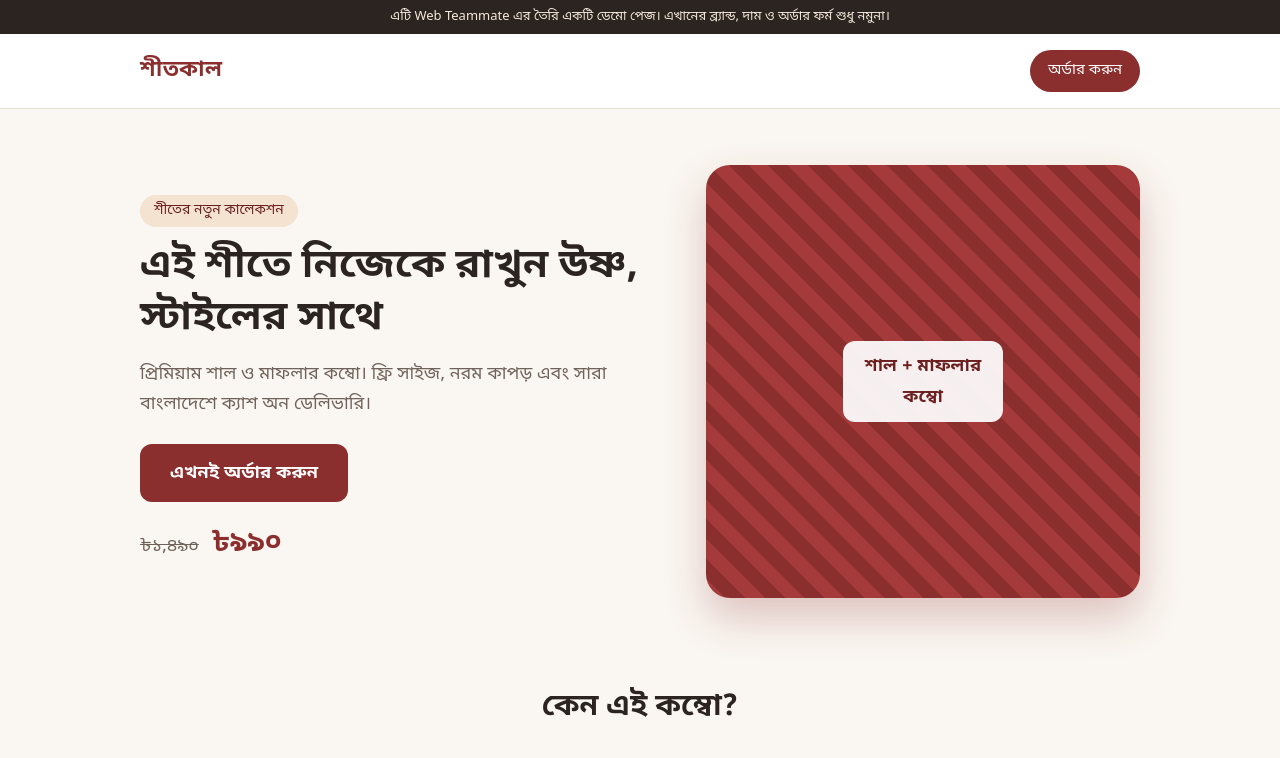
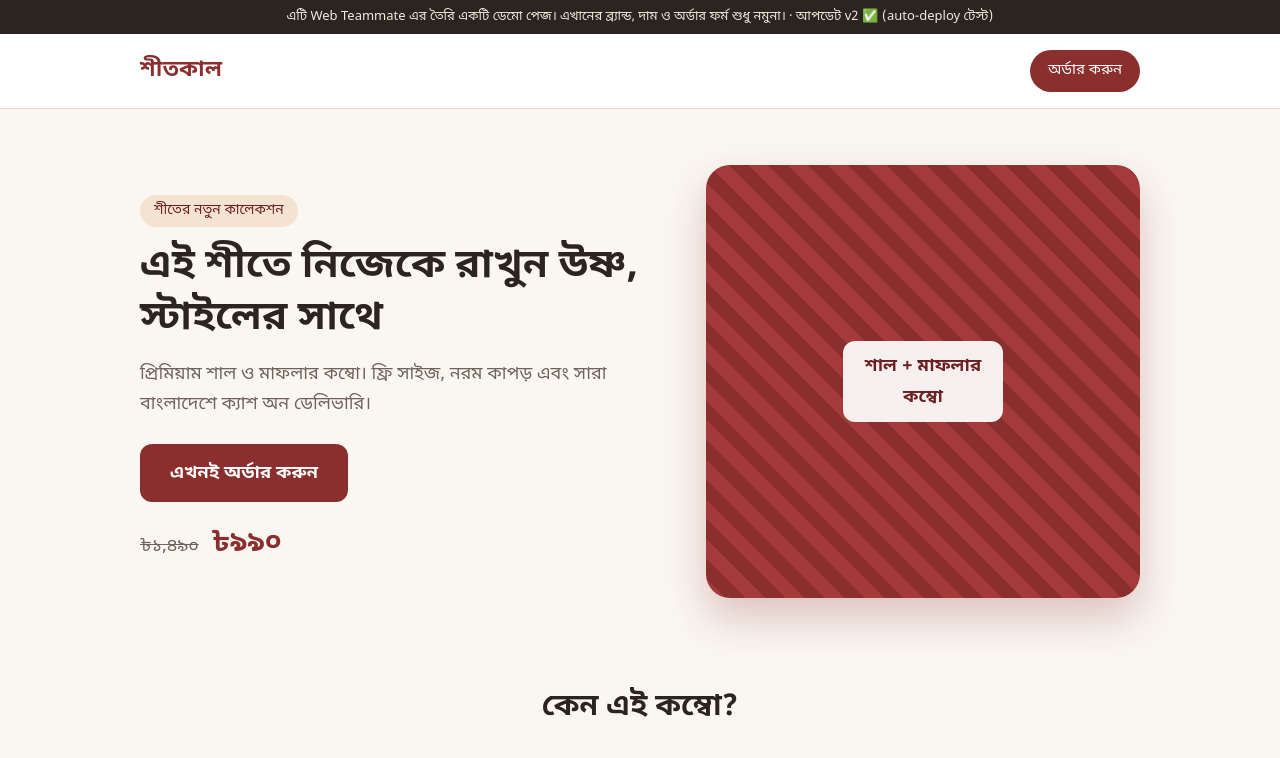
Before and after one commit to sihab6944/tesst, a plain HTML site: page index.html in a window 1280 px wide. Shown: the top 758 px of the page. Drawn offline with Linux system fonts and the light colour scheme.

Commit message:
Add v2 marker to demo bar for auto-deploy test
Co-Authored-By: Claude Sonnet 5.5 <noreply@anthropic.com>
Claude-Session: https://claude.ai/code/session_019UpaggEbSGQWhWRA9a7c54

```diff
--- a/index.html
+++ b/index.html
@@ -73,7 +73,7 @@
 </head>
 <body>
 
-<div class="demo-bar">এটি Web Teammate এর তৈরি একটি ডেমো পেজ। এখানের ব্র্যান্ড, দাম ও অর্ডার ফর্ম শুধু নমুনা।</div>
+<div class="demo-bar">এটি Web Teammate এর তৈরি একটি ডেমো পেজ। এখানের ব্র্যান্ড, দাম ও অর্ডার ফর্ম শুধু নমুনা। · আপডেট v2 ✅ (auto-deploy টেস্ট)</div>
 
 <header>
   <div class="wrap">
```
